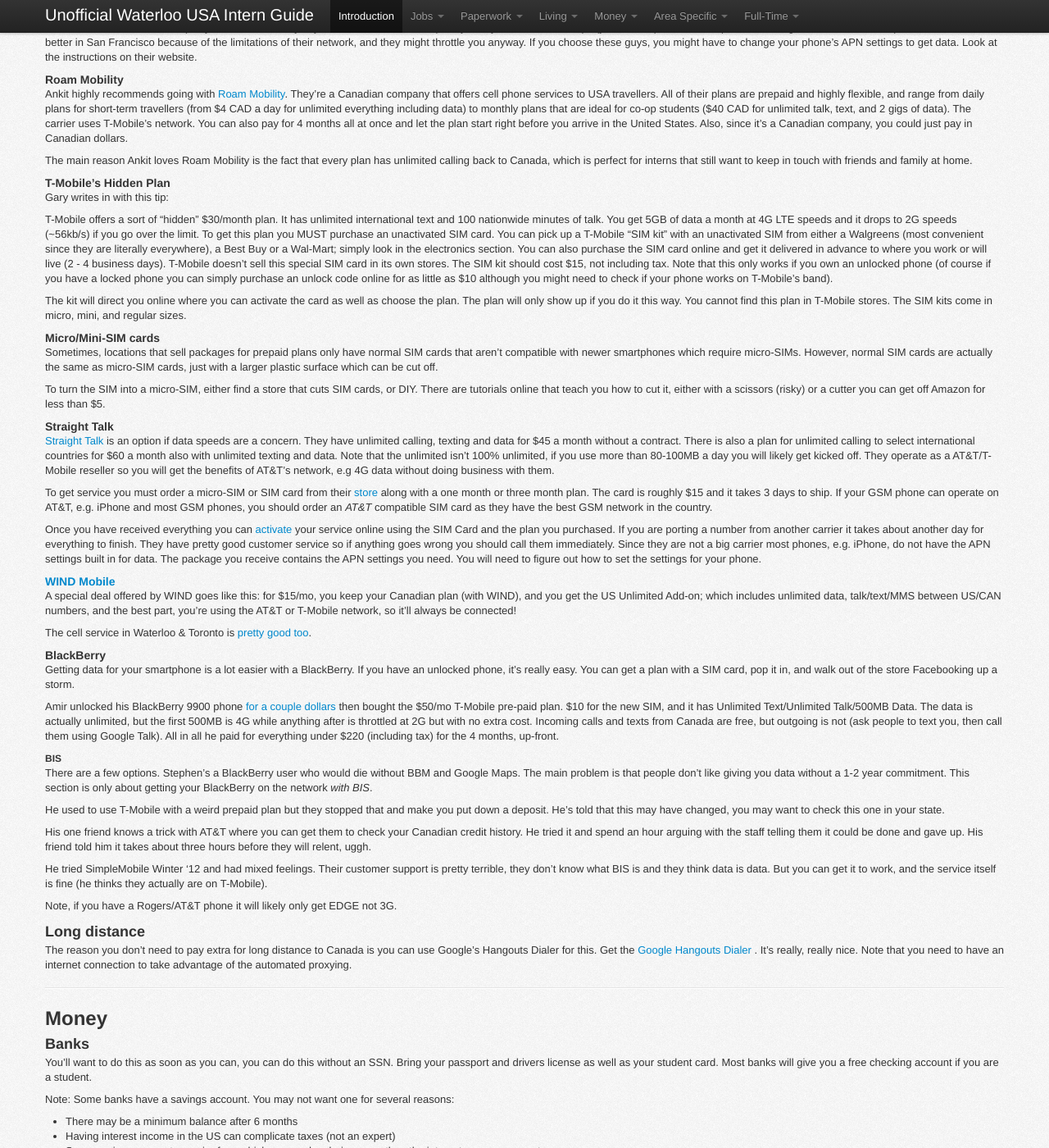
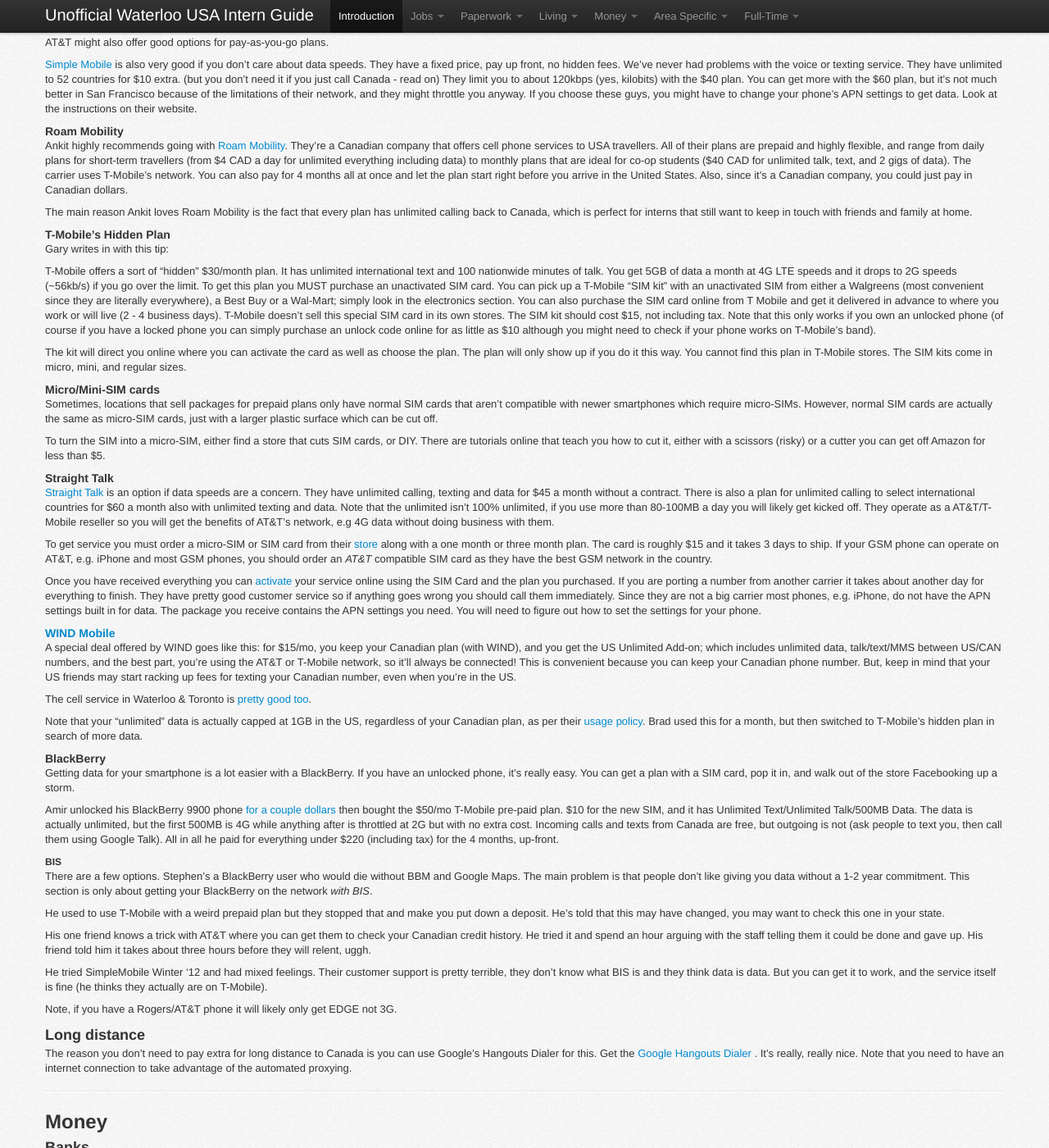
Before and after one commit to sholiday/Unofficial-Waterloo-USA-Intern-Guide, a Jekyll site: the page built from index.markdown, in a window 1280 px wide and 1400 px high, scrolled down 4238 px. Shown: the whole window at 82% size. Built offline with Jekyll 4.4.1, drawn with Linux system fonts in a browser that asks for light colours; nearby versions of some CDN libraries; some of the changed text lies outside the part shown.

Commit message:
Additions to Visas, Banking, Cell Phone sections as well as NYC and Bay Area.

```diff
--- a/index.markdown
+++ b/index.markdown
@@ -40,6 +40,7 @@ request. I'll note you if you want to be noted.
 * [Amir Sharif](http://www.amirsharif.com)
 * [Ankit Sardesai](https://ankitsardesai.ca)
 * [Avi Itskovich](http://itskovi.ch/)
+* [Brad Kotsopoulos](https://ca.linkedin.com/in/bradkotsopoulos)
 * [Chris Vandevelde](http://www.imlikeaninja.com)
 * [Dennis Ideler](http://dennisideler.com)
 * [Edward Sun](http://www.edwardsun.com)
@@ -133,14 +134,13 @@ It's worth checking out.
 Once you have your offer, email your recruiter to get all the details about pay,
 start date, and if they're using Cultural Vistas as a visa sponsor. It's useful
 for the visa. If your company isn't using Cultural Vistas, good luck, and be
-ready to provide a lot of school-related paperwork such as proof of enrolment.
+ready to provide a lot of school-related paperwork such as proof of enrollment.
 
 CECA and Cultural Vistas will guide you through the process. If you're not a Canadian citizen, this
 process will involve making a trip to the US consulate in Toronto or Ottawa (if the wait is too
 long in Toronto) for an interview.
 
-Note: It is possible to extend your visa up to one year total if you are staying at the same company.
-However, you will not be able to work for a different employer in a consecutive term unless you applied for the visa before you leave for the US.
+Note: It is possible to extend your visa up to one year total if you are staying at the same company.  For different companies, Brad was able to work for two different employers on two different J1 visas on consecutive terms.  He applied for the second J1 while already in the US on the first, and got it approved once he returned to Canada in between internships. YMMV.
 
 <section id="Paperwork-BeforeYouGo" />
 ### Before You Go
@@ -183,7 +183,7 @@ he was bumped to first class and also got to San Francisco earlier than he
 would've even without the delay.
 
 ### Leaving the Country during your Internship
-If you are planning to leave your country, make sure to have your original DS-2019 papers with you. If you did not bring the papers with you, you will be detained at customs until they can find it in their database. If they find it, you may be issued a temporary DS-2019, but if they can't find it, you may need to provide the original papers before you can re-enter (someone needs to mail your DS-2019 to you).
+If you are planning to leave your country, make sure to have your original DS-2019 papers with you. If you did not bring the papers with you, you will be detained at customs until they can find it in their database. If they find it, you may be issued a temporary DS-2019, but if they can't find it, you may need to provide the original papers before you can re-enter (someone needs to mail your DS-2019 to you).  Note that travel outside North America requires a travel validation signature on your DS-2019 that you need to get ahead of time.
 
 <section id="Paperwork-SSN" />
 ### Getting your SSN
@@ -201,7 +201,7 @@ Buffalo can take an hour and a half.
 
 A couple notes for those with name that contain hyphens (like Amir's) but go by a shorter version (Amir is short for Amir-Reza). My training plan had "Amir-Reza", while my I-94 has "Amir", while my passport has "Amir Reza". When applying for my SSN, I ran into some issues since each document had a slightly different variation, but the lady at the counter was nice enough to do it anyway. Bottom line: Always use your full name (exclude hyphens since hyphens are not used in government registries) when applying for, as well dealing with any documents you'll need for your SSN.
 
-Ensure your full name is on the mailbox that the Social Security Card will be delivered to. If your full name is not on the mailbox, USPS will return your card back to the Social Security Administration processing centre to be shredded.
+Ensure your full name is on the mailbox that the Social Security Card will be delivered to. If your full name is not on the mailbox, USPS will return your card back to the Social Security Administration processing centre to be shredded.  If your mailbox is part of a shared "superbox", taping your full name to the inside of your mailbox door seems to work well.
 
 Once you receive your SSN, it is important to let your bank know, so you start
 building a credit score in the U.S. Also make sure you let your employer know.
@@ -234,6 +234,9 @@ but took longer for the card to arrive. Tends to be less of a wait in the mornin
 ##### [San Jose - Downtown](http://www.yelp.ca/biz/social-security-administration-san-jose-3)
 (W2012) Long wait just to get into the building (outdoor wait due to security
 screening), but card arrived in 2 business days (was promised two weeks).
+
+##### [West San Jose - Campbell](http://www.yelp.ca/biz/social-security-administration-office-campbell)
+Opens at 9 AM, but the lineup outside starts more than half an hour before that.  Get there early and you can be out shortly after 9.  Card arrival takes about 10 days.
 
 ##### [Austin](http://www.yelp.com/biz/social-security-administration-austin-2)
 No security screening outdoors, short waiting time and very friendly service.
@@ -366,7 +369,7 @@ which is perfect for interns that still want to keep in touch with friends and f
 #### T-Mobile's Hidden Plan
 Gary writes in with this tip:
 
-T-Mobile offers a sort of "hidden" $30/month plan. It has unlimited international text and 100 nationwide minutes of talk. You get 5GB of data a month at 4G LTE speeds and it drops to 2G speeds (~56kb/s) if you go over the limit. To get this plan you MUST purchase an unactivated SIM card. You can pick up a T-Mobile "SIM kit" with an unactivated SIM from either a Walgreens (most convenient since they are literally everywhere), a Best Buy or a Wal-Mart; simply look in the electronics section. You can also purchase the SIM card online and get it delivered in advance to where you work or will live (2 - 4 business days). T-Mobile doesn't sell this special SIM card in its own stores. The SIM kit should cost $15, not including tax. Note that this only works if you own an unlocked phone (of course if you have a locked phone you can simply purchase an unlock code online for as little as $10 although you might need to check if your phone works on T-Mobile's band).
+T-Mobile offers a sort of "hidden" $30/month plan. It has unlimited international text and 100 nationwide minutes of talk. You get 5GB of data a month at 4G LTE speeds and it drops to 2G speeds (~56kb/s) if you go over the limit. To get this plan you MUST purchase an unactivated SIM card. You can pick up a T-Mobile "SIM kit" with an unactivated SIM from either a Walgreens (most convenient since they are literally everywhere), a Best Buy or a Wal-Mart; simply look in the electronics section. You can also purchase the SIM card online from T Mobile and get it delivered in advance to where you work or will live (2 - 4 business days). T-Mobile doesn't sell this special SIM card in its own stores. The SIM kit should cost $15, not including tax. Note that this only works if you own an unlocked phone (of course if you have a locked phone you can simply purchase an unlock code online for as little as $10 although you might need to check if your phone works on T-Mobile's band).
 
 The kit will direct you online where you can activate the card as well as choose the plan. The plan will only show up if you do it this way. You cannot find this plan in T-Mobile stores. The SIM kits come in micro, mini, and regular sizes.
 
@@ -407,9 +410,11 @@ APN settings you need. You will need to figure out how to set the settings for
 your phone.
 
 #### [WIND Mobile](http://www.windmobile.ca/usunlimited)
-A special deal offered by WIND goes like this: for $15/mo, you keep your Canadian plan (with WIND), and you get the US Unlimited Add-on; which includes unlimited data, talk/text/MMS between US/CAN numbers, and the best part, you're using the AT&T or T-Mobile network, so it'll always be connected!
+A special deal offered by WIND goes like this: for $15/mo, you keep your Canadian plan (with WIND), and you get the US Unlimited Add-on; which includes unlimited data, talk/text/MMS between US/CAN numbers, and the best part, you're using the AT&T or T-Mobile network, so it'll always be connected!  This is convenient because you can keep your Canadian phone number.  But, keep in mind that your US friends may start racking up fees for texting your Canadian number, even when you're in the US.
 
 The cell service in Waterloo & Toronto is [pretty good too](http://www.windmobile.ca/network-and-coverage/coverage).
+
+Note that your "unlimited" data is actually capped at 1GB in the US, regardless of your Canadian plan, as per their [usage policy](https://www.windmobile.ca/docs/default-source/default-document-library/data-fair-usage-policy).  Brad used this for a month, but then switched to T-Mobile's hidden plan in search of more data.
 
 <section id="Living-CellService-BlackBerry" />
 #### BlackBerry
@@ -512,7 +517,7 @@ in the future.
 Some people want to close their account to avoid bank fees.
 Most banks (BoA, Chase, Wells Fargo, TD) offer a _student account_ for 5 years from
 when you sign up. Bring your student ID card. They don't require any minimum
-activity other than some nominal balance.
+activity other than some nominal balance.  Some banks may say that this is limited to US students only.  YMMV.
 
 Alternatively, BoA offers an eBanking Checking account that is free if you
 choose online eStatements and only use self-service options (ATMs, no tellers)
@@ -569,6 +574,8 @@ credit history in the States. It's especially useful if you plan to move to the
 US after you graduate.
 
 Shale would like to stress the importance of *linking* your bank accounts to your SSN, once it arrives. You likely **will not** build a credit history until this happens.
+
+Brad couldn't get approved for a credit card with his own bank (Chase), but applied for a Discover Card as a 20 year old with no credit history and a brand new SSN and got approved.  They really just looked for proof of steady income.  Note that Discover isn't accepted everywhere like MC/Visa, so have a debit card handy as backup.
 
 There are some
 [things to consider](http://www.mint.com/blog/how-to/10-credit-score-commandments/)
@@ -668,6 +675,9 @@ Signing up for two things on the Canadian side should keep you from paying anyth
 Once the USD funds are in your Canadian RBC account, feel free to use XE trade or some other mechanism to convert it to CAD without losing too much in the exchange.
 When using "Debit My Account" on XE Trade (from a US account), then "ACH/EFT" (to deposit to a Canadian institution, in CAD), you don't have to pay any fees other than a brokerage fee that XE administers as part of the exchange rate.
 As recently as March 2015, Michael got 1.2647 USD/CAD exchanged ($1600 USD).
+
+#### What Brad Does
+Set up an account on [Transfer Wise](https://transferwise.com/).  Transfer Wise is a British startup that does peer-to-peer money transfers at mid-market rates, with only a ~1% fee (calculated in the original currency).  As of writing, they only support USD->CAD and not the reverse.  Setting up an account requires two pieces of (Canadian) ID.  They withdraw the funds from your US checking and deposit into your Canadian checking, and can be as fast as 1-2 business days door-to-door.  They even have an app.  A similar service is [Currency Fair](https://currencyfair.com/), although their signup process seemed more convoluted.  Both of these will generally beat XE (by at least 0.5%) and banks (by a lot).
 
 #### Not Recommended Ways
 
@@ -1082,9 +1092,27 @@ up SF or Mountain View.
 * [Omee J](http://www.yelp.com/biz/omee-j-santa-clara-2) for sushi.
 * [Orenchi](http://www.yelp.com/biz/orenchi-ramen-santa-clara) for ramen
   (long wait).
+* [Sandwich Spot](http://thesandwichspot.com/) for amazing sandwiches. Get the tri-tip.
+* [W XYZ Bar @ Aloft Hotel](http://www.aloftcupertino.com/cupertino-bar) for an awesome happy hour that hardly IDs anyone
+
+#### Mountain View
+
+Pretty much anything on Castro Street.
+
+#### Palo Alto
+
+Everything here is pretty much centered around University Ave.
+
+##### Restaurants/Bars
+* [Nola](http://www.nolas.com/index.html) for creole/cajun food.
+* [Pizza My Heart](http://pizzamyheart.com/) for a late-night slice.
+* [The Patio](http://www.thepatiopa.com/) for a bar with a great patio
+* [Antonio's Nut House](http://www.yelp.ca/biz/antonios-nut-house-palo-alto) for a cheap bar with free peanuts
+* [Old Pro](http://www.oldpropa.com/) for a sports bar with a mechanical bull
 
 ##### Beaches
 * [Santa Cruz Boardwalk](http://www.beachboardwalk.com)
+There's a $7 bus from San Jose that takes ~50 minutes, but renting a car may be cheaper if you have a few people or don't feel like taking the Caltrain to San Jose.  There can be some pretty good surfing here depending on the season, and there's a few places to rent equipment.  Get lessons if it's your first time.
 
 #### Housing
 * Foster City - [Sand Cove Apartments](http://www.woodmontrentals.com/sand-cove-apartments)
@@ -1160,10 +1188,15 @@ up SF or Mountain View.
 
 * If you want a broker in Manhattan, you can contact [John Spalding](johns@nestseekers.com).
   The fee is low for NY ($1000), and he tries really hard to get you into a place you'll like.
+
 * [92Y](http://www.92y.org/residence) was a great place on the upper east side (Gossip Girl zone).
   It was clean, had a brand new gym, weekly cleaning of sheets and stuff, had security 24/7. Be warned that many students
   hated it because it was only the room (kitchen and bathroom were shared). They also have a very restrictive guest
   policy, where guests have to be signed in for $10/night.
+
+* [NYU](http://www.nyu.edu/summer/housing/) offers summer housing in various locations, but demand is high and these places go fast.  Be ready to start your application in January.  Also, note that some buildings don't have air conditioning, others don't offer single rooms, and all have fixed move-in/out dates that may not fit your start/end dates.  You can Airbnb for a week or two if you need a slightly longer term.
+
+* [Educational Housing Services](https://www.studenthousing.org/) offers intern and student housing all over NYC throughout the year (not just summer).  Think of it like residence without being affiliated to a school.  These places also go fast, so be ready to apply several months beforehand.  Some of their many buildings are really nice.  The sales agents are really helpful, but they will hound you in a more salesman-like way than you'd expect.
 
 #### Food
 * There are so many places to eat in NYC, try new stuff!
@@ -1234,7 +1267,7 @@ up SF or Mountain View.
   such as the [Museum of Sex](http://www.museumofsex.com/) (sorry, no corporate discounts here,
   also, VERY graphic. When I say graphic, I mean like 10ft screen playing the porno "Deep Throat"
   when you walk in.) or [Museum of Math](momath.org).
-* [Kayak on the river](http://www.downtownboathouse.org/) for free!
+* [Kayak on the river](http://www.downtownboathouse.org/) for free!  There's alos several places along the Hudson River that have this.
 * Grand Central and New York Public Library are iconic, close together, and free to look at, however,
   they don't provide entertainment for long.
 * Yankee and Mets games are pretty cheep if you sit in the nosebleeds, and the stadiums are on the subway lines.
```
